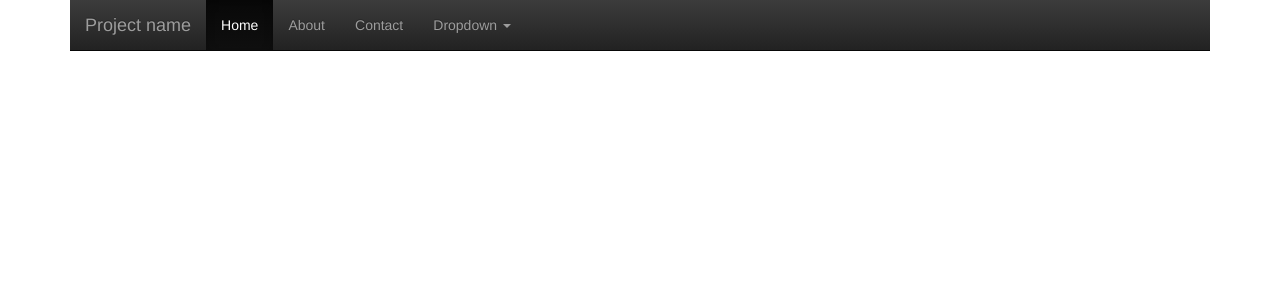
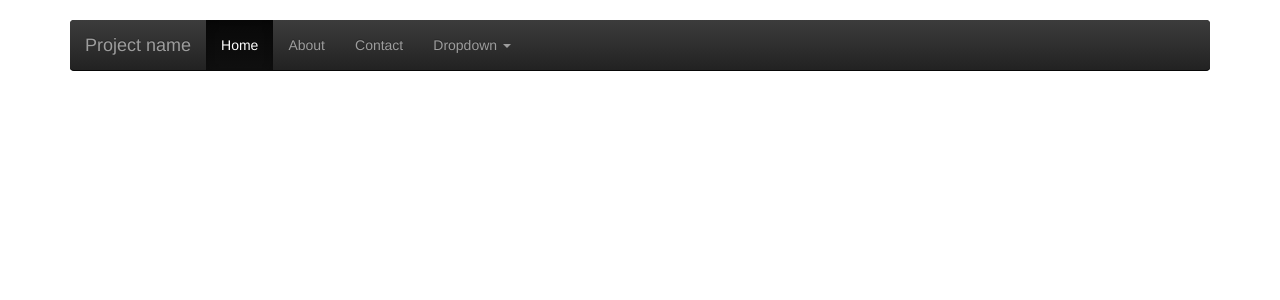
Before and after one commit to miamarti/Ciencia-da-Computacao, a Jekyll site: the page built from index.html, in a window 1280 px wide. Shown: the top 300 px of the page. Built offline with Jekyll 4.4.1, drawn with Linux system fonts in a browser that asks for light colours; nearby versions of some CDN libraries.

Commit message:
Update default.html

```diff
--- a/_layouts/default.html
+++ b/_layouts/default.html
@@ -5,6 +5,7 @@
   <link rel="stylesheet" href="//maxcdn.bootstrapcdn.com/bootstrap/3.2.0/css/bootstrap.min.css">
   <link rel="stylesheet" href="//maxcdn.bootstrapcdn.com/bootstrap/3.2.0/css/bootstrap-theme.min.css">
   <script src="//maxcdn.bootstrapcdn.com/bootstrap/3.2.0/js/bootstrap.min.js"></script>
+  <link href="assets/css/carousel.css" rel="stylesheet">
 </head>
 <body class="wrap">
   {% include menu.html %}
```
